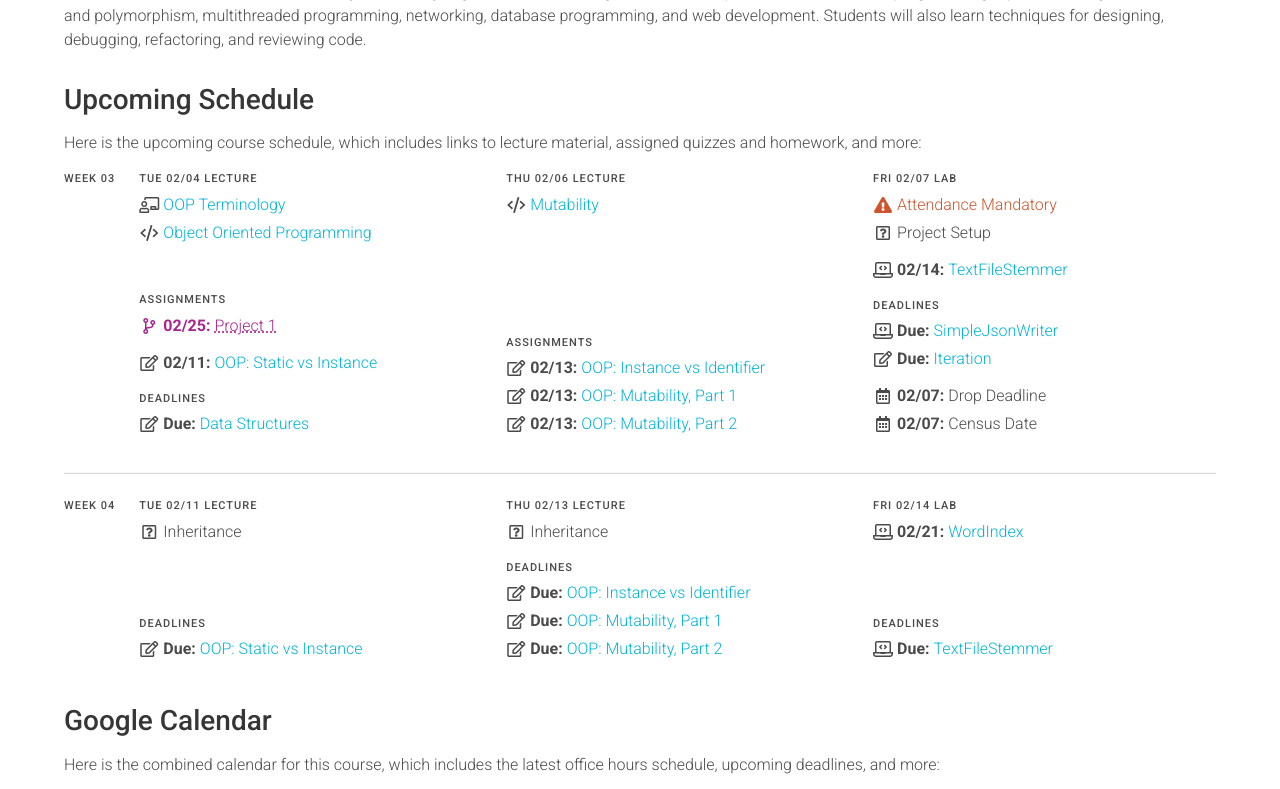
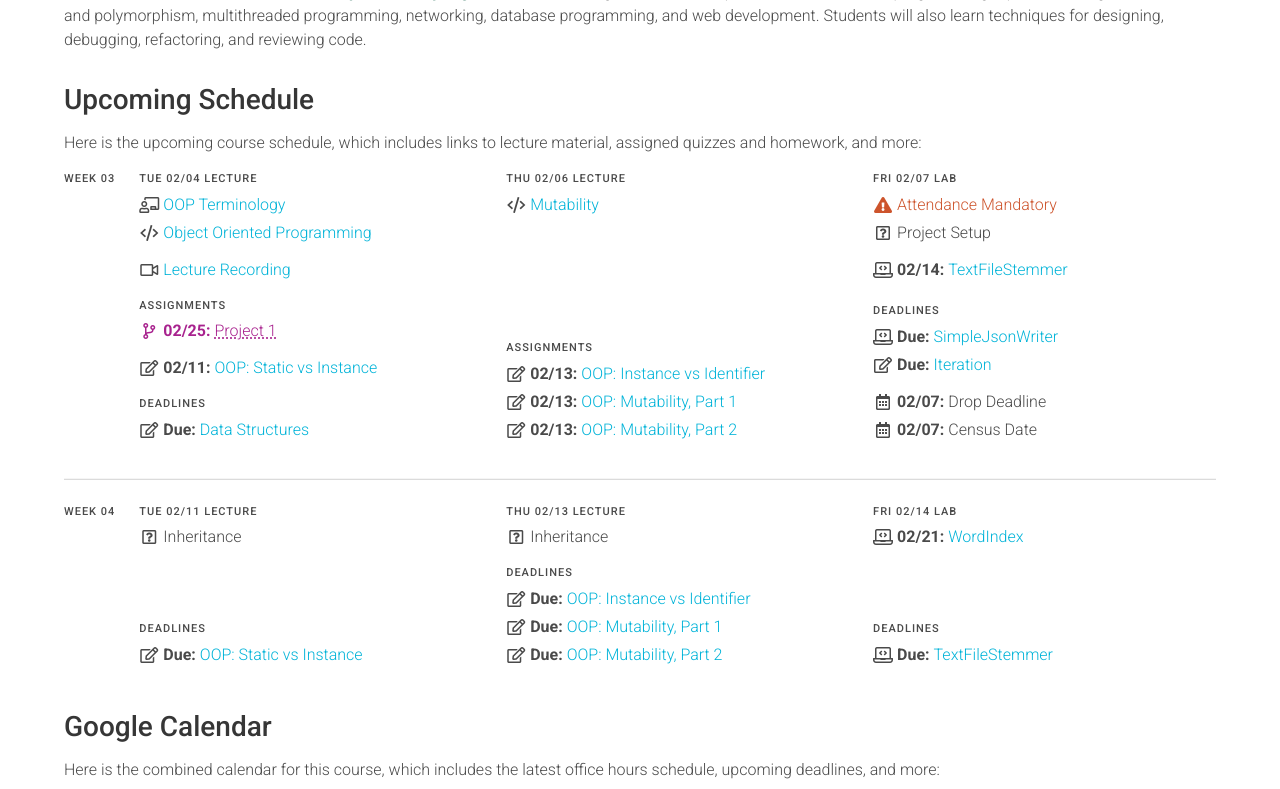
Before and after one commit to usf-cs212-2020/usf-cs212-2020.github.io, a Jekyll site: the page built from index.md, in a window 1280 px wide and 900 px high, scrolled down 350 px, cut to the strip 0-789 px from the top of the window. Built offline with Jekyll 4.4.1, drawn with Linux system fonts in a browser that asks for light colours.

Commit message:
Adding recording.

```diff
--- a/_data/schedule.yml
+++ b/_data/schedule.yml
@@ -350,6 +350,11 @@ weeks:
           - text: 'Object Oriented Programming'
             icon: *icon_code
             link: 'https://github.com/usf-cs212-2020/lectures/tree/master/OOP%20Principles'
+
+          - text: 'Lecture Recording'
+            bump: true
+            icon: *icon_video
+            link: 'https://usfca.zoom.us/rec/share/uONwM-_h_H9If6-O2RrURP8BN6njT6a80CNP-vcInhxG9r-qrwo1H6yMsLUPcYHc'
 
       - label: 'Assignments'
         align: true
```
